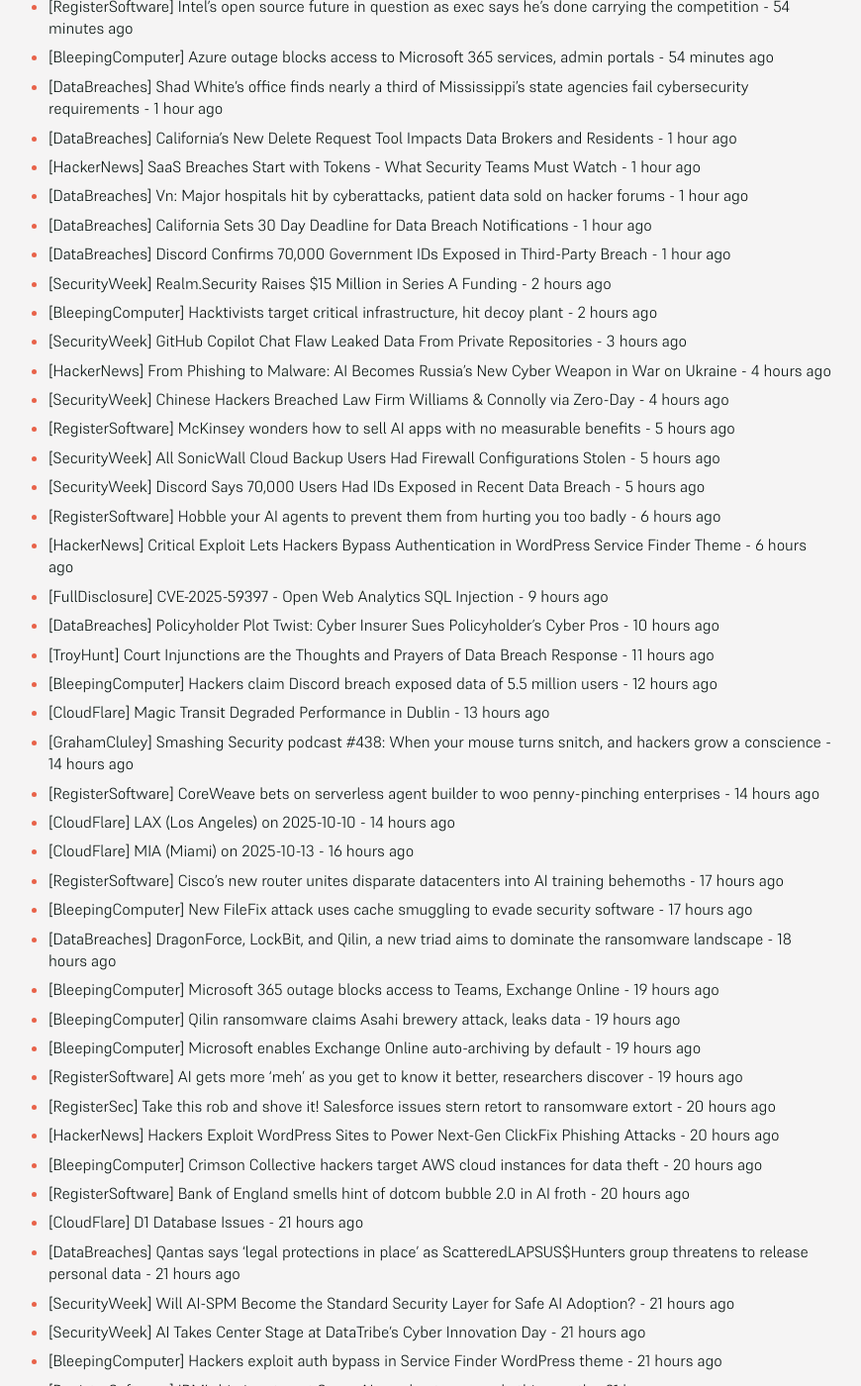
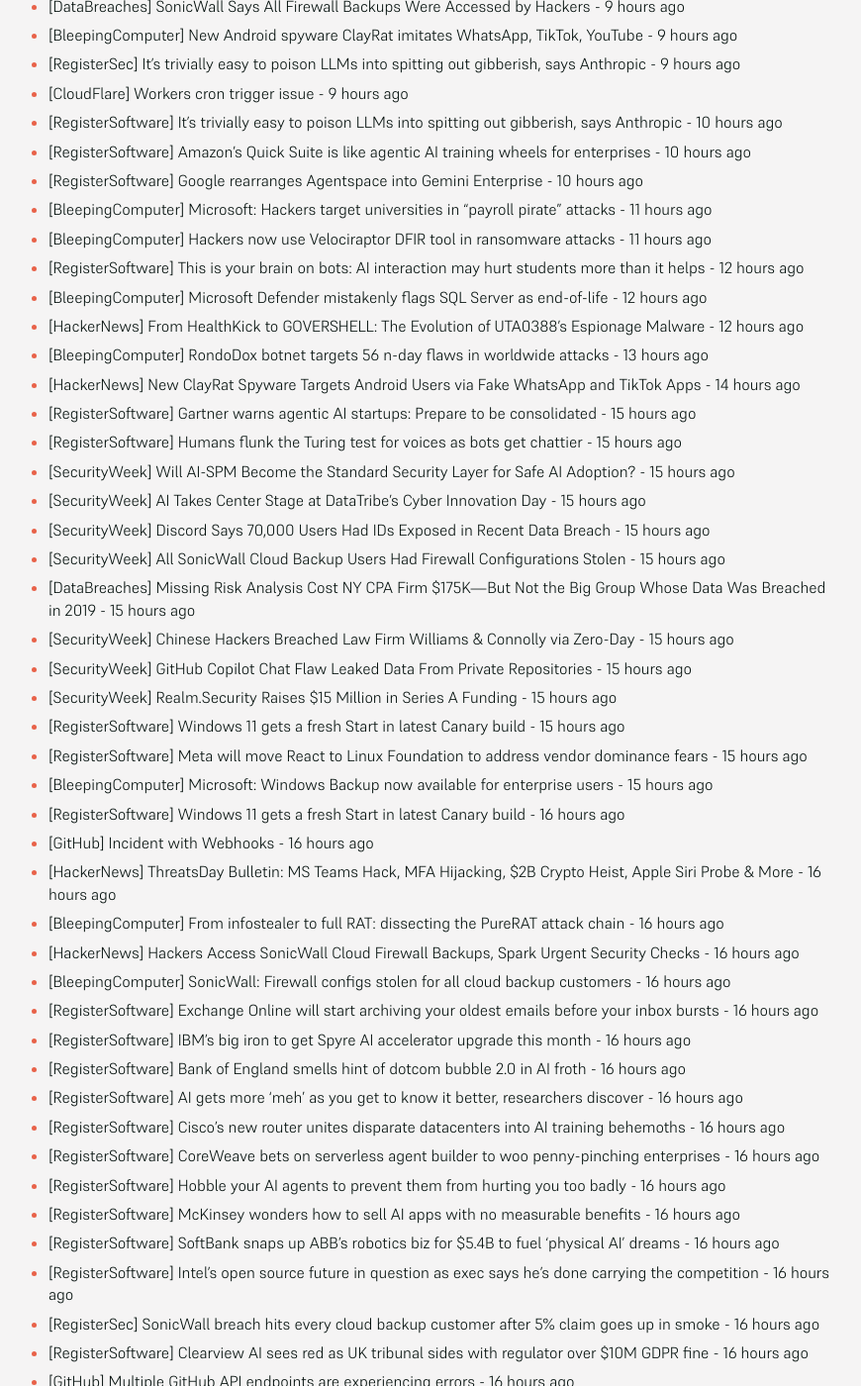
Before and after one commit to SecOpsNews/news, a Jekyll site: the page built from index.md, in a window 1280 px wide and 1400 px high, scrolled down 309 px. Shown: the whole window at 99% size, without its empty margins (215-1085 px from the left). Built offline with Jekyll 4.4.1, drawn with Linux system fonts in a browser that asks for light colours; some of the changed text lies outside the part shown.

Commit message:
New Feed

```diff
--- a/index.md
+++ b/index.md
@@ -9,62 +9,109 @@ description: Latest Updates
 
 <!-- SecOps start -->
 
-- [RegisterSoftware] SoftBank snaps up ABB's robotics biz for $5.4B to fuel 'physical AI' dreams - 54 minutes ago
-- [RegisterSoftware] Intel's open source future in question as exec says he's done carrying the competition - 54 minutes ago
-- [BleepingComputer] Azure outage blocks access to Microsoft 365 services, admin portals - 54 minutes ago
-- [DataBreaches] Shad White’s office finds nearly a third of Mississippi’s state agencies fail cybersecurity requirements - 1 hour ago
-- [DataBreaches] California’s New Delete Request Tool Impacts Data Brokers and Residents - 1 hour ago
-- [HackerNews] SaaS Breaches Start with Tokens - What Security Teams Must Watch - 1 hour ago
-- [DataBreaches] Vn: Major hospitals hit by cyberattacks, patient data sold on hacker forums - 1 hour ago
-- [DataBreaches] California Sets 30 Day Deadline for Data Breach Notifications - 1 hour ago
-- [DataBreaches] Discord Confirms 70,000 Government IDs Exposed in Third-Party Breach - 1 hour ago
-- [SecurityWeek] Realm.Security Raises $15 Million in Series A Funding - 2 hours ago
-- [BleepingComputer] Hacktivists target critical infrastructure, hit decoy plant - 2 hours ago
-- [SecurityWeek] GitHub Copilot Chat Flaw Leaked Data From Private Repositories - 3 hours ago
-- [HackerNews] From Phishing to Malware: AI Becomes Russia's New Cyber Weapon in War on Ukraine - 4 hours ago
-- [SecurityWeek] Chinese Hackers Breached Law Firm Williams & Connolly via Zero-Day - 4 hours ago
-- [RegisterSoftware] McKinsey wonders how to sell AI apps with no measurable benefits - 5 hours ago
-- [SecurityWeek] All SonicWall Cloud Backup Users Had Firewall Configurations Stolen - 5 hours ago
-- [SecurityWeek] Discord Says 70,000 Users Had IDs Exposed in Recent Data Breach - 5 hours ago
-- [RegisterSoftware] Hobble your AI agents to prevent them from hurting you too badly - 6 hours ago
-- [HackerNews] Critical Exploit Lets Hackers Bypass Authentication in WordPress Service Finder Theme - 6 hours ago
-- [FullDisclosure] CVE-2025-59397 - Open Web Analytics SQL Injection - 9 hours ago
-- [DataBreaches] Policyholder Plot Twist: Cyber Insurer Sues Policyholder’s Cyber Pros - 10 hours ago
-- [TroyHunt] Court Injunctions are the Thoughts and Prayers of Data Breach Response - 11 hours ago
-- [BleepingComputer] Hackers claim Discord breach exposed data of 5.5 million users - 12 hours ago
-- [CloudFlare] Magic Transit Degraded Performance in Dublin - 13 hours ago
-- [GrahamCluley] Smashing Security podcast #438: When your mouse turns snitch, and hackers grow a conscience - 14 hours ago
-- [RegisterSoftware] CoreWeave bets on serverless agent builder to woo penny-pinching enterprises - 14 hours ago
-- [CloudFlare] LAX (Los Angeles) on 2025-10-10 - 14 hours ago
-- [CloudFlare] MIA (Miami) on 2025-10-13 - 16 hours ago
-- [RegisterSoftware] Cisco’s new router unites disparate datacenters into AI training behemoths - 17 hours ago
-- [BleepingComputer] New FileFix attack uses cache smuggling to evade security software - 17 hours ago
-- [DataBreaches] DragonForce, LockBit, and Qilin, a new triad aims to dominate the ransomware landscape - 18 hours ago
-- [BleepingComputer] Microsoft 365 outage blocks access to Teams, Exchange Online - 19 hours ago
-- [BleepingComputer] Qilin ransomware claims Asahi brewery attack, leaks data - 19 hours ago
-- [BleepingComputer] Microsoft enables Exchange Online auto-archiving by default - 19 hours ago
-- [RegisterSoftware] AI gets more 'meh' as you get to know it better, researchers discover - 19 hours ago
-- [RegisterSec] Take this rob and shove it! Salesforce issues stern retort to ransomware extort - 20 hours ago
-- [HackerNews] Hackers Exploit WordPress Sites to Power Next-Gen ClickFix Phishing Attacks - 20 hours ago
-- [BleepingComputer] Crimson Collective hackers target AWS cloud instances for data theft - 20 hours ago
-- [RegisterSoftware] Bank of England smells hint of dotcom bubble 2.0 in AI froth - 20 hours ago
-- [CloudFlare] D1 Database Issues - 21 hours ago
-- [DataBreaches] Qantas says ‘legal protections in place’ as ScatteredLAPSUS$Hunters group threatens to release personal data - 21 hours ago
-- [SecurityWeek] Will AI-SPM Become the Standard Security Layer for Safe AI Adoption? - 21 hours ago
-- [SecurityWeek] AI Takes Center Stage at DataTribe’s Cyber Innovation Day - 21 hours ago
-- [BleepingComputer] Hackers exploit auth bypass in Service Finder WordPress theme - 21 hours ago
-- [RegisterSoftware] IBM's big iron to get Spyre AI accelerator upgrade this month - 21 hours ago
-- [RegisterSoftware] Exchange Online will start archiving your oldest emails before your inbox bursts - 22 hours ago
-- [HackerNews] Chinese Hackers Weaponize Open-Source Nezha Tool in New Attack Wave - 22 hours ago
-- [GrahamCluley] Salesforce data breach: what you need to know - 22 hours ago
-- [BleepingComputer] Defend the Target, Not Just the Door: A Modern Plan for Google Workspace - 23 hours ago
-- [BleepingComputer] London police arrests suspects linked to nursery breach, child doxing - 23 hours ago
-- [RegisterSoftware] JetBrains backs open AI coding standard that could gnaw at VS Code dominance - 23 hours ago
-- [RegisterSoftware] Employees regularly paste company secrets into ChatGPT - 23 hours ago
-- [RegisterSoftware] AI companion bots use emotional manipulation to boost usage - 23 hours ago
-- [RegisterSoftware] How chatbots are coaching vulnerable users into crisis - 23 hours ago
-- [RegisterSoftware] Python releases version 3.14 – with cautious free-threaded support - 23 hours ago
-- [SecurityWeek] Virtual Event Today: Zero Trust & Identity Strategies Summit - 23 hours ago
+- [DataBreaches] BreachForums Seized — Again! - 7 hours ago
+- [DataBreaches] SonicWall Says All Firewall Backups Were Accessed by Hackers - 9 hours ago
+- [BleepingComputer] New Android spyware ClayRat imitates WhatsApp, TikTok, YouTube - 9 hours ago
+- [RegisterSec] It's trivially easy to poison LLMs into spitting out gibberish, says Anthropic - 9 hours ago
+- [CloudFlare] Workers cron trigger issue - 9 hours ago
+- [RegisterSoftware] It's trivially easy to poison LLMs into spitting out gibberish, says Anthropic - 10 hours ago
+- [RegisterSoftware] Amazon's Quick Suite is like agentic AI training wheels for enterprises - 10 hours ago
+- [RegisterSoftware] Google rearranges Agentspace into Gemini Enterprise - 10 hours ago
+- [BleepingComputer] Microsoft: Hackers target universities in “payroll pirate” attacks - 11 hours ago
+- [BleepingComputer] Hackers now use Velociraptor DFIR tool in ransomware attacks - 11 hours ago
+- [RegisterSoftware] This is your brain on bots: AI interaction may hurt students more than it helps - 12 hours ago
+- [BleepingComputer] Microsoft Defender mistakenly flags SQL Server as end-of-life - 12 hours ago
+- [HackerNews] From HealthKick to GOVERSHELL: The Evolution of UTA0388's Espionage Malware - 12 hours ago
+- [BleepingComputer] RondoDox botnet targets 56 n-day flaws in worldwide attacks - 13 hours ago
+- [HackerNews] New ClayRat Spyware Targets Android Users via Fake WhatsApp and TikTok Apps - 14 hours ago
+- [RegisterSoftware] Gartner warns agentic AI startups: Prepare to be consolidated - 15 hours ago
+- [RegisterSoftware] Humans flunk the Turing test for voices as bots get chattier - 15 hours ago
+- [SecurityWeek] Will AI-SPM Become the Standard Security Layer for Safe AI Adoption? - 15 hours ago
+- [SecurityWeek] AI Takes Center Stage at DataTribe’s Cyber Innovation Day - 15 hours ago
+- [SecurityWeek] Discord Says 70,000 Users Had IDs Exposed in Recent Data Breach - 15 hours ago
+- [SecurityWeek] All SonicWall Cloud Backup Users Had Firewall Configurations Stolen - 15 hours ago
+- [DataBreaches] Missing Risk Analysis Cost NY CPA Firm $175K—But Not the Big Group Whose Data Was Breached in 2019 - 15 hours ago
+- [SecurityWeek] Chinese Hackers Breached Law Firm Williams & Connolly via Zero-Day - 15 hours ago
+- [SecurityWeek] GitHub Copilot Chat Flaw Leaked Data From Private Repositories - 15 hours ago
+- [SecurityWeek] Realm.Security Raises $15 Million in Series A Funding - 15 hours ago
+- [RegisterSoftware] Windows 11 gets a fresh Start in latest Canary build - 15 hours ago
+- [RegisterSoftware] Meta will move React to Linux Foundation to address vendor dominance fears - 15 hours ago
+- [BleepingComputer] Microsoft: Windows Backup now available for enterprise users - 15 hours ago
+- [RegisterSoftware] Windows 11 gets a fresh Start in latest Canary build - 16 hours ago
+- [GitHub] Incident with Webhooks - 16 hours ago
+- [HackerNews] ThreatsDay Bulletin: MS Teams Hack, MFA Hijacking, $2B Crypto Heist, Apple Siri Probe & More - 16 hours ago
+- [BleepingComputer] From infostealer to full RAT: dissecting the PureRAT attack chain - 16 hours ago
+- [HackerNews] Hackers Access SonicWall Cloud Firewall Backups, Spark Urgent Security Checks - 16 hours ago
+- [BleepingComputer] SonicWall: Firewall configs stolen for all cloud backup customers - 16 hours ago
+- [RegisterSoftware] Exchange Online will start archiving your oldest emails before your inbox bursts - 16 hours ago
+- [RegisterSoftware] IBM's big iron to get Spyre AI accelerator upgrade this month - 16 hours ago
+- [RegisterSoftware] Bank of England smells hint of dotcom bubble 2.0 in AI froth - 16 hours ago
+- [RegisterSoftware] AI gets more 'meh' as you get to know it better, researchers discover - 16 hours ago
+- [RegisterSoftware] Cisco’s new router unites disparate datacenters into AI training behemoths - 16 hours ago
+- [RegisterSoftware] CoreWeave bets on serverless agent builder to woo penny-pinching enterprises - 16 hours ago
+- [RegisterSoftware] Hobble your AI agents to prevent them from hurting you too badly - 16 hours ago
+- [RegisterSoftware] McKinsey wonders how to sell AI apps with no measurable benefits - 16 hours ago
+- [RegisterSoftware] SoftBank snaps up ABB's robotics biz for $5.4B to fuel 'physical AI' dreams - 16 hours ago
+- [RegisterSoftware] Intel's open source future in question as exec says he's done carrying the competition - 16 hours ago
+- [RegisterSec] SonicWall breach hits every cloud backup customer after 5% claim goes up in smoke - 16 hours ago
+- [RegisterSoftware] Clearview AI sees red as UK tribunal sides with regulator over $10M GDPR fine - 16 hours ago
+- [GitHub] Multiple GitHub API endpoints are experiencing errors - 16 hours ago
+- [RegisterSoftware] SoftBank snaps up ABB's robotics biz for $5.4B to fuel 'physical AI' dreams - 17 hours ago
+- [RegisterSoftware] Intel's open source future in question as exec says he's done carrying the competition - 17 hours ago
+- [BleepingComputer] Azure outage blocks access to Microsoft 365 services, admin portals - 17 hours ago
+- [DataBreaches] Shad White’s office finds nearly a third of Mississippi’s state agencies fail cybersecurity requirements - 18 hours ago
+- [DataBreaches] California’s New Delete Request Tool Impacts Data Brokers and Residents - 18 hours ago
+- [HackerNews] SaaS Breaches Start with Tokens - What Security Teams Must Watch - 18 hours ago
+- [DataBreaches] Vn: Major hospitals hit by cyberattacks, patient data sold on hacker forums - 18 hours ago
+- [DataBreaches] California Sets 30 Day Deadline for Data Breach Notifications - 18 hours ago
+- [DataBreaches] Discord Confirms 70,000 Government IDs Exposed in Third-Party Breach - 18 hours ago
+- [SecurityWeek] Realm.Security Raises $15 Million in Series A Funding - 19 hours ago
+- [BleepingComputer] Hacktivists target critical infrastructure, hit decoy plant - 19 hours ago
+- [SecurityWeek] GitHub Copilot Chat Flaw Leaked Data From Private Repositories - 20 hours ago
+- [HackerNews] From Phishing to Malware: AI Becomes Russia's New Cyber Weapon in War on Ukraine - 21 hours ago
+- [SecurityWeek] Chinese Hackers Breached Law Firm Williams & Connolly via Zero-Day - 21 hours ago
+- [RegisterSoftware] McKinsey wonders how to sell AI apps with no measurable benefits - 22 hours ago
+- [SecurityWeek] All SonicWall Cloud Backup Users Had Firewall Configurations Stolen - 22 hours ago
+- [SecurityWeek] Discord Says 70,000 Users Had IDs Exposed in Recent Data Breach - 22 hours ago
+- [RegisterSoftware] Hobble your AI agents to prevent them from hurting you too badly - 23 hours ago
+- [HackerNews] Critical Exploit Lets Hackers Bypass Authentication in WordPress Service Finder Theme - 23 hours ago
+- [FullDisclosure] CVE-2025-59397 - Open Web Analytics SQL Injection - 1 day ago
+- [DataBreaches] Policyholder Plot Twist: Cyber Insurer Sues Policyholder’s Cyber Pros - 1 day ago
+- [TroyHunt] Court Injunctions are the Thoughts and Prayers of Data Breach Response - 1 day ago
+- [BleepingComputer] Hackers claim Discord breach exposed data of 5.5 million users - 1 day ago
+- [CloudFlare] Magic Transit Degraded Performance in Dublin - 1 day ago
+- [GrahamCluley] Smashing Security podcast #438: When your mouse turns snitch, and hackers grow a conscience - 1 day ago
+- [RegisterSoftware] CoreWeave bets on serverless agent builder to woo penny-pinching enterprises - 1 day ago
+- [CloudFlare] LAX (Los Angeles) on 2025-10-10 - 1 day ago
+- [CloudFlare] MIA (Miami) on 2025-10-13 - 1 day ago
+- [RegisterSoftware] Cisco’s new router unites disparate datacenters into AI training behemoths - 1 day ago
+- [BleepingComputer] New FileFix attack uses cache smuggling to evade security software - 1 day ago
+- [DataBreaches] DragonForce, LockBit, and Qilin, a new triad aims to dominate the ransomware landscape - 1 day ago
+- [BleepingComputer] Microsoft 365 outage blocks access to Teams, Exchange Online - 1 day ago
+- [BleepingComputer] Qilin ransomware claims Asahi brewery attack, leaks data - 1 day ago
+- [BleepingComputer] Microsoft enables Exchange Online auto-archiving by default - 1 day ago
+- [RegisterSoftware] AI gets more 'meh' as you get to know it better, researchers discover - 1 day ago
+- [RegisterSec] Take this rob and shove it! Salesforce issues stern retort to ransomware extort - 1 day ago
+- [HackerNews] Hackers Exploit WordPress Sites to Power Next-Gen ClickFix Phishing Attacks - 1 day ago
+- [BleepingComputer] Crimson Collective hackers target AWS cloud instances for data theft - 1 day ago
+- [RegisterSoftware] Bank of England smells hint of dotcom bubble 2.0 in AI froth - 1 day ago
+- [CloudFlare] D1 Database Issues - 1 day ago
+- [DataBreaches] Qantas says ‘legal protections in place’ as ScatteredLAPSUS$Hunters group threatens to release personal data - 1 day ago
+- [SecurityWeek] Will AI-SPM Become the Standard Security Layer for Safe AI Adoption? - 1 day ago
+- [SecurityWeek] AI Takes Center Stage at DataTribe’s Cyber Innovation Day - 1 day ago
+- [BleepingComputer] Hackers exploit auth bypass in Service Finder WordPress theme - 1 day ago
+- [RegisterSoftware] IBM's big iron to get Spyre AI accelerator upgrade this month - 1 day ago
+- [RegisterSoftware] Exchange Online will start archiving your oldest emails before your inbox bursts - 1 day ago
+- [HackerNews] Chinese Hackers Weaponize Open-Source Nezha Tool in New Attack Wave - 1 day ago
+- [GrahamCluley] Salesforce data breach: what you need to know - 1 day ago
+- [BleepingComputer] Defend the Target, Not Just the Door: A Modern Plan for Google Workspace - 1 day ago
+- [BleepingComputer] London police arrests suspects linked to nursery breach, child doxing - 1 day ago
+- [RegisterSoftware] JetBrains backs open AI coding standard that could gnaw at VS Code dominance - 1 day ago
+- [RegisterSoftware] Employees regularly paste company secrets into ChatGPT - 1 day ago
+- [RegisterSoftware] AI companion bots use emotional manipulation to boost usage - 1 day ago
+- [RegisterSoftware] How chatbots are coaching vulnerable users into crisis - 1 day ago
+- [RegisterSoftware] Python releases version 3.14 – with cautious free-threaded support - 1 day ago
+- [SecurityWeek] Virtual Event Today: Zero Trust & Identity Strategies Summit - 1 day ago
 - [IT Governance] Global Data Breaches and Cyber Attacks in September 2025: Nearly 2 Million Records Exposed and Potentially 1.5 Billion More - 1 day ago
 - [CloudFlare] MRS (Marseille) on 2025-10-10 - 1 day ago
 - [SecurityWeek] Google DeepMind’s New AI Agent Finds and Fixes Vulnerabilities - 1 day ago
@@ -92,64 +139,10 @@ description: Latest Updates
 - [CloudFlare] Increased Workers errors - 1 day ago
 - [HackerNews] OpenAI Disrupts Russian, North Korean, and Chinese Hackers Misusing ChatGPT for Cyberattacks - 1 day ago
 - [RegisterSoftware] AI companion bots use emotional manipulation to boost usage - 1 day ago
-- [CloudFlare] SEA (Seattle) on 2025-10-08 - 1 day ago
-- [CloudFlare] IST (Istanbul) on 2025-10-23 - 1 day ago
-- [CloudFlare] ICN (Seoul) on 2025-10-14 - 1 day ago
-- [CloudFlare] SJC (San Jose) on 2025-10-16 - 1 day ago
-- [CloudFlare] LAX (Los Angeles) on 2025-10-20 - 1 day ago
-- [CloudFlare] ORD (Chicago) on 2025-10-21 - 1 day ago
-- [CloudFlare] Cloudflare Dashboard service issues - 1 day ago
-- [BleepingComputer] Salesforce refuses to pay ransom over widespread data theft attacks - 1 day ago
-- [CloudFlare] Workers API Degraded - 1 day ago
-- [CloudFlare] Media Transformations returning errors for uncached requests - 1 day ago
-- [CloudFlare] R2 & Pages custom domain may experience errors - 1 day ago
-- [CloudFlare] BAQ (Barranquilla) on 2025-10-08 - 1 day ago
-- [BrianKrebs] ShinyHunters Wage Broad Corporate Extortion Spree - 1 day ago
-- [DataBreaches] U.K.: Two arrested over cyber attack which stole thousands of nursery children’s data - 1 day ago
-- [CloudFlare] MIA (Miami) on 2025-10-06 - 1 day ago
-- [BleepingComputer] Docker makes Hardened Images Catalog affordable for small businesses - 1 day ago
-- [CloudFlare] Durable Object and D1 Analytics Delayed - 1 day ago
-- [BleepingComputer] Google won’t fix new ASCII smuggling attack in Gemini - 1 day ago
-- [RegisterSoftware] Employees regularly paste company secrets into ChatGPT - 1 day ago
-- [RegisterSec] Employees regularly paste company secrets into ChatGPT - 1 day ago
-- [BleepingComputer] Google won’t fix ASCII smuggling attacks in Gemini - 1 day ago
-- [CloudFlare] KUL (Kuala Lumpur) on 2025-10-06 - 1 day ago
-- [CloudFlare] SLC (Salt Lake City) on 2025-10-07 - 1 day ago
-- [CloudFlare] Containers control plane reduced availability - 1 day ago
-- [BleepingComputer] DraftKings warns of account breaches in credential stuffing attacks - 1 day ago
-- [FullDisclosure] Re: Defense in depth -- the Microsoft way (part 93): SRP/SAFER	whitelisting goes black on Windows 11 - 1 day ago
-- [FullDisclosure] Re: Full Disclosure: CVE-2025-31200 & CVE-2025-31201 – 0-Click iMessage Chain → Secure Enclave Key Theft, Wormable RCE, Crypto Theft - 1 day ago
-- [CloudFlare] Issues with Bot Management - 1 day ago
-- [HackerNews] BatShadow Group Uses New Go-Based 'Vampire Bot' Malware to Hunt Job Seekers - 1 day ago
-- [CloudFlare] SIN (Singapore) on 2025-10-15 - 1 day ago
-- [BleepingComputer] Clop exploited Oracle zero-day for data theft since early August - 1 day ago
-- [BleepingComputer] North Korean hackers stole over $2 billion in crypto this year - 1 day ago
-- [DataBreaches] California hospitals can escape fines if workers expose patient info - 1 day ago
-- [CloudFlare] Elevated workers KV timeouts - 1 day ago
-- [BleepingComputer] Electronics giant Avnet confirms breach, says stolen data unreadable - 1 day ago
-- [RegisterSec] Police and military radio maker BK Technologies cops to cyber break-in - 1 day ago
-- [RegisterSec] Nearly a year after attack, US medical scanning biz gets clear image of stolen patient data - 1 day ago
-- [HackerNews] Google's New AI Doesn't Just Find Vulnerabilities — It Rewrites Code to Patch Them - 1 day ago
-- [IT Governance] 5 common GDPR mistakes – and how training can fix them - 1 day ago
-- [IT Governance] Is CISM Worth It? Salary, Career Value & Employer Demand in 2025 - 1 day ago
-- [BleepingComputer] Microsoft kills more Microsoft Account bypasses in Windows 11 - 1 day ago
-- [RegisterSec] OpenAI bans suspected Chinese accounts using ChatGPT to plan surveillance - 1 day ago
-- [RegisterSoftware] JetBrains backs open AI coding standard that could gnaw at VS Code dominance - 1 day ago
-- [BleepingComputer] LinkedIn sues ProAPIs for using 1M fake accounts to scrape user data - 1 day ago
-- [BleepingComputer] Redis warns of critical flaw impacting thousands of instances - 1 day ago
-- [BleepingComputer] OpenAI is testing ChatGPT-powered Agent Builder - 1 day ago
-- [BleepingComputer] ChatGPT Pulse is coming to the web, but no word on free or Plus roll out - 1 day ago
-- [BleepingComputer] Zeroday Cloud hacking contest offers $4.5 million in bounties - 1 day ago
-- [BleepingComputer] Microsoft: Running multiple Office apps causes Copilot issues - 1 day ago
-- [BleepingComputer] Microsoft: Critical GoAnywhere bug exploited in ransomware attacks - 1 day ago
-- [BleepingComputer] Red Hat data breach escalates as ShinyHunters joins extortion - 1 day ago
-- [BleepingComputer] Google's new AI bug bounty program pays up to $30,000 for flaws - 1 day ago
-- [BleepingComputer] Redefining Security Validation with AI-Powered Breach and Attack Simulation - 1 day ago
-- [BleepingComputer] Redefining Security Validation with AI-Powered Breach and Attack Simulation - 1 day ago
-- [GrahamCluley] The AI Fix #71: Hacked robots and power-hungry AI - 1 day ago
-- [RegisterSoftware] Qualcomm solders Arduino to its edge AI ambitions, debuts Raspberry Pi rival - 2 days ago
-- [BleepingComputer] Google's new AI bug bounty program pays up to $30,000 for flaws - 2 days ago
-- [SecurityWeek] Hackers Stole Data From Public Safety Comms Firm BK Technologies - 2 days ago
+- [CloudFlare] SEA (Seattle) on 2025-10-08 - 2 days ago
+- [CloudFlare] IST (Istanbul) on 2025-10-23 - 2 days ago
+- [CloudFlare] ICN (Seoul) on 2025-10-14 - 2 days ago
+- [CloudFlare] SJC (San Jose) on 2025-10-16 - 2 days ago
 - [DataBreaches] Russian-linked hackers appear to have launched a crippling cyberattack on Western New Mexico University - 5 months ago
 - [DataBreaches] SK Telecom vows to take full responsibility for damage from recent data leak - 5 months ago
 - [HackerNews] Storm-1977 Hits Education Clouds with AzureChecker, Deploys 200+ Crypto Mining Containers - 5 months ago
```
